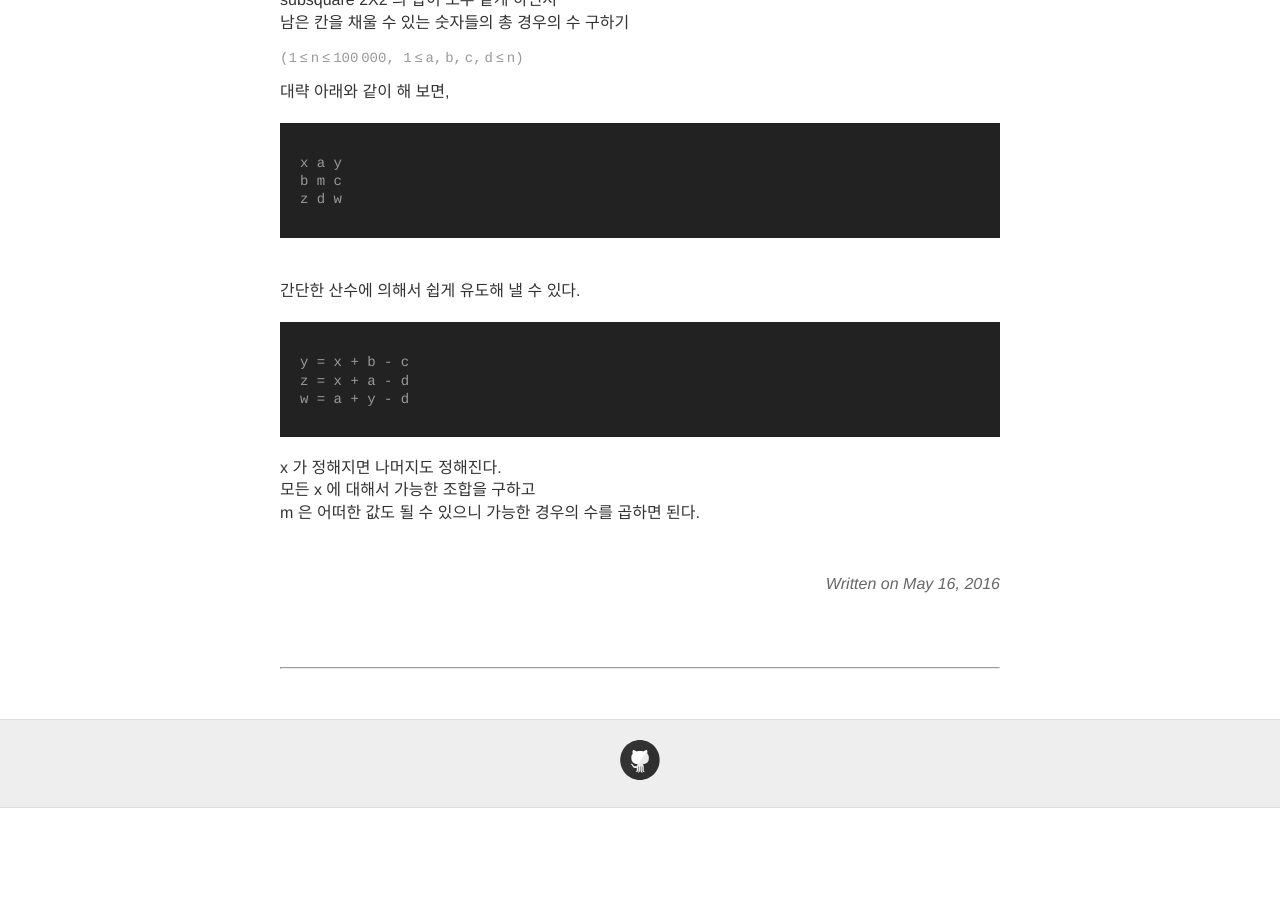
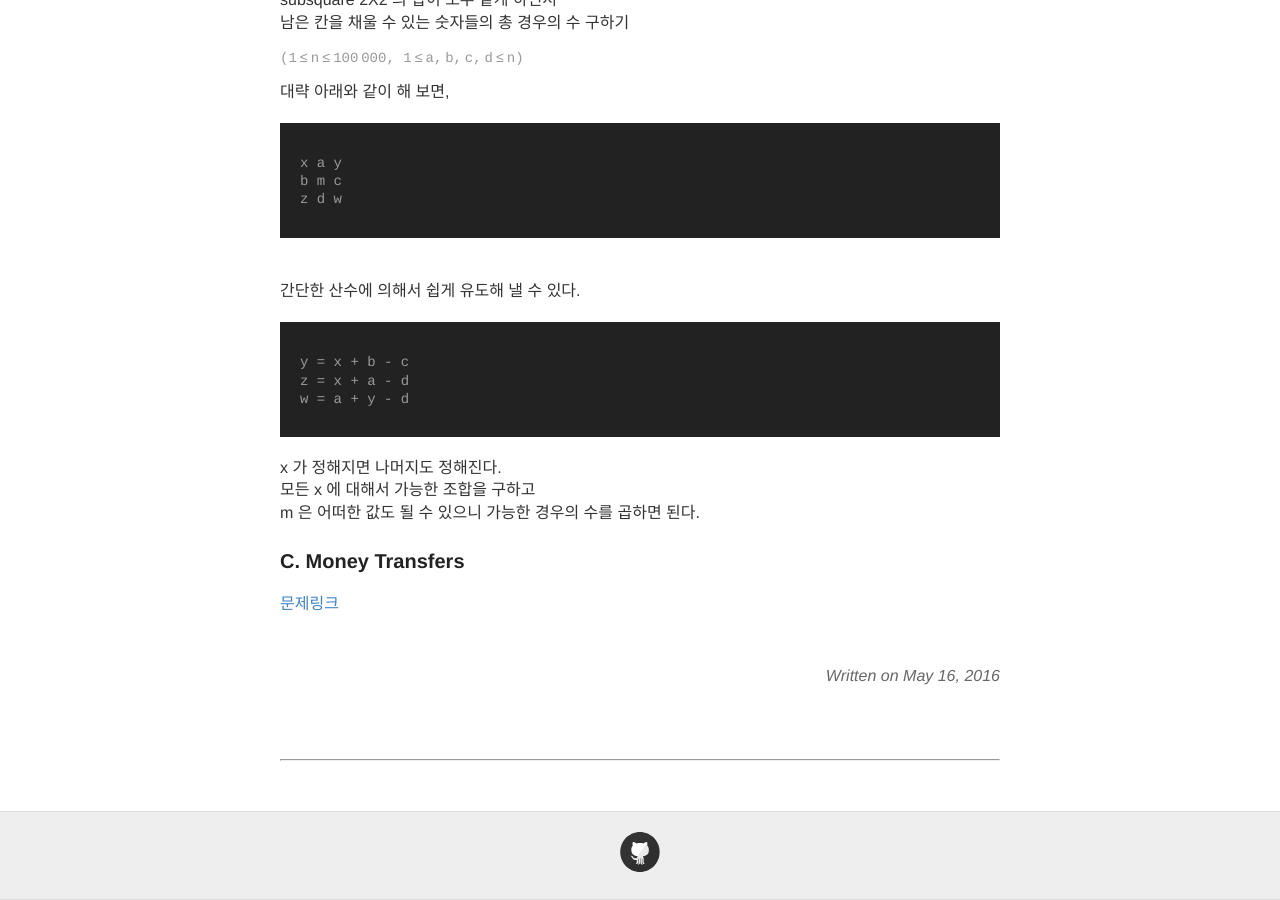
Before and after one commit to seirion/aaa, a Jekyll site: the page built from _posts/2016-05-26-meeting-055.md, in a window 1280 px wide and 900 px high, scrolled down 1350 px. Built offline with Jekyll 4.4.1, drawn with Linux system fonts in a browser that asks for light colours; comment, search, counter and statistics services are not loaded; before the commit the page ends 2158 px from its top, so only the background shows below that.

Commit message:
Update 2016-05-26-meeting-055.md

```diff
--- a/_posts/2016-05-26-meeting-055.md
+++ b/_posts/2016-05-26-meeting-055.md
@@ -71,3 +71,7 @@ w = a + y - d
 x 가 정해지면 나머지도 정해진다.<br>
 모든 x 에 대해서 가능한 조합을 구하고<br>
 m 은 어떠한 값도 될 수 있으니 가능한 경우의 수를 곱하면 된다.
+
+### C. Money Transfers
+
+[문제링크](http://codeforces.com/contest/675/problem/C)
```
